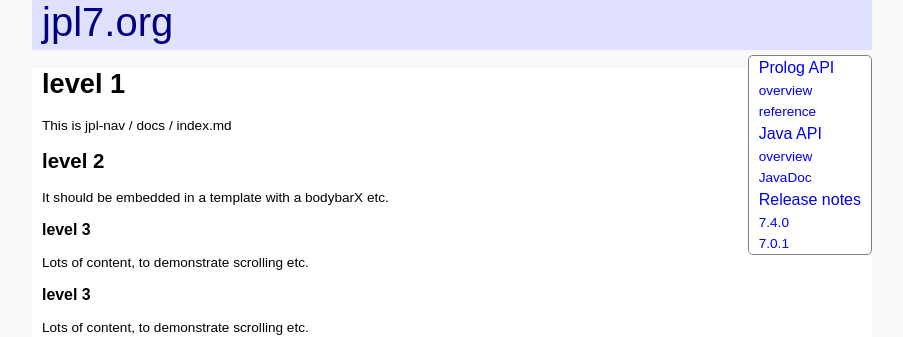
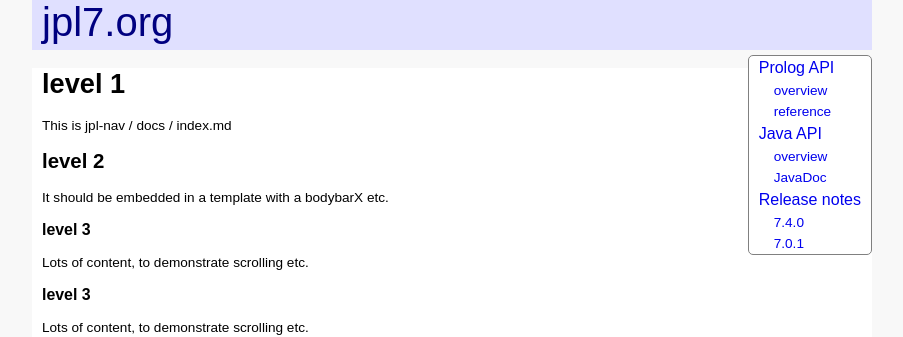
Before and after one commit to anionic/jpl-nav, a Jekyll site: the page built from docs/index.md, in a window 1280 px wide. Shown: the top 337 px of the page, without its empty margins (188-1091 px from the left). Built offline with Jekyll 4.4.1, drawn with Linux system fonts in a browser that asks for light colours.

Commit message:
Update default.html

```diff
--- a/docs/_layouts/default.html
+++ b/docs/_layouts/default.html
@@ -67,8 +67,8 @@
 					display: none; /* shown only below 800px width */
 					float: right; /* at RH of bodybar, but see below */
 					height: 43px; /* gross 50px */
-					margin: 5px 5px 0 0;
-					padding: 5px 0 0 0;
+					margin: 2px 2px 0 0;
+					padding: 4px 0 0 0;
 					text-decoration: none;
 					width: 50px;
 				}
@@ -78,12 +78,6 @@
 						position: fixed; /* lest viewport is narrower than bodybar */
 						right: 0; /* its margin will offset it */
 						top: 0;
-					}
-				}
-				@media all and (max-width: 400px) {
-					nav > a {
-						position: fixed; /* lest viewport is narrower than bodybar */
-						right: 0; /* its margin will offset it */
 					}
 				}
 				nav > a:hover {
@@ -101,7 +95,7 @@
 				nav > a > span { /* the word "menu", in case it isn't obvious ;-) */
 					color: #0067D8;
 					display: block;
-					font-size: 12px;
+					font-size: 10px;
 					padding: 3px 0 0 0;
 					text-align: center;
 				}
@@ -137,13 +131,10 @@
 						display: block;
 					}
 				}
-				nav > ul > li { /* main menu item, in spread-out style */
+				nav > ul > li { /* main menu item, in sidebar style */
 					display: block;
 					list-style: none;
 					text-align: left;
-				}
-				nav > ul > li > button.current { /* selected main menu item content */
-					text-decoration: underline; /* highlights the nav item most relevant to the pagelet currently shown */
 				}
 				@media all and (max-width: 800px) {
 					nav > ul > li { /* main menu item, in drop-down style */
@@ -165,7 +156,7 @@
 				}
 				nav > ul > li.level2 > a { /* main menu item content, in sidebar style */
 					font-size: 85%;
-					padding-left: 10px;
+					padding-left: 25px;
 				}
 				nav > ul > li > a:focus {
 					outline: 1px solid #FFC0C0; /* thinner focus outline looks better against (nearly) black background */
@@ -179,8 +170,8 @@
 					}
 				}
 				nav > ul > li > a:hover {
-					background-color: #FFD0D0;
-					color: #FF4040;
+					background-color: #F0F0F0;
+					text-decoration: underline;
 				}
 				@media all and (max-width: 800px) {
 					nav > ul > li > a:hover { /* as for icon */
```
